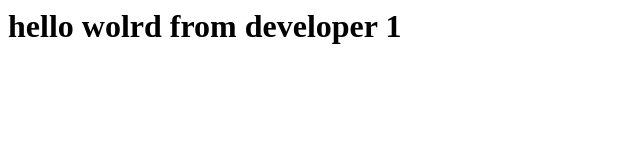
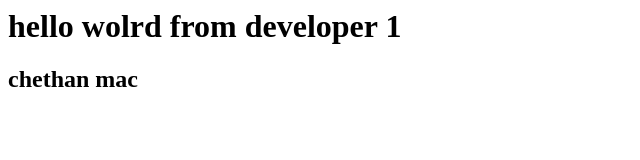
Before and after one commit to chethanr777/Hello, a plain HTML site: page index.html in a window 1280 px wide. Shown: the whole page, without its empty margins (0-640 px from the left). Drawn offline with Linux system fonts and the light colour scheme.

Commit message:
index 2nd push

```diff
--- a/index.html
+++ b/index.html
@@ -1,3 +1,4 @@
 
 
 <h1> hello wolrd from developer 1 <h1>
+<h2> chethan mac <h2>
```
